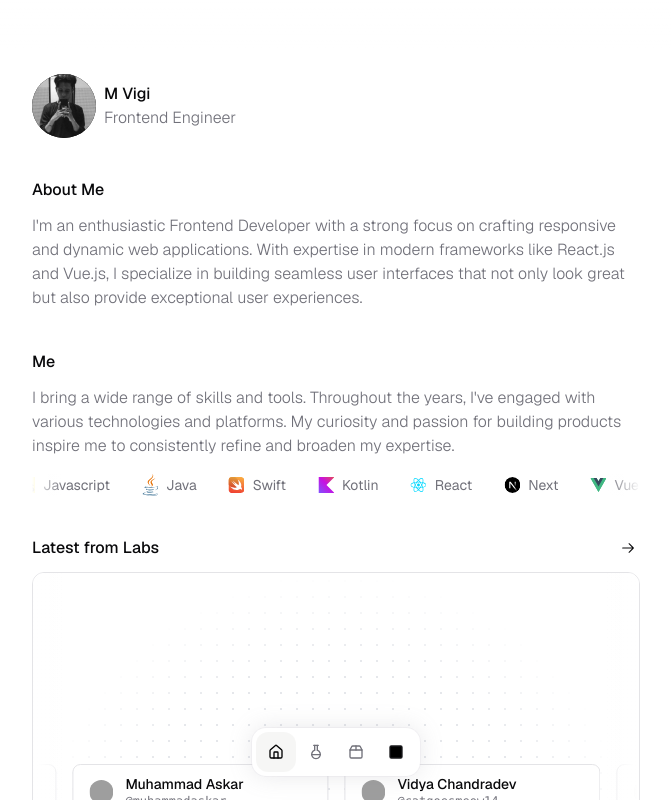
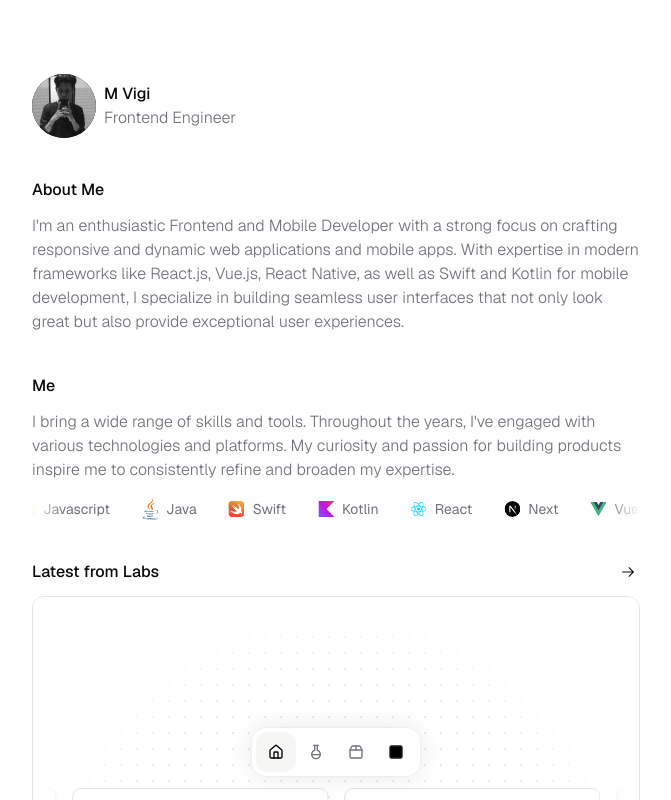
Before and after one commit to mhmmdvg/mvigi, a Next.js app: page / in a window 1280 px wide. Shown: the top 800 px of the page, without its empty margins (304-975 px from the left). Built offline with nearby package versions, Linux system fonts and the light colour scheme; grey boxes are pictures that could not be loaded.

Commit message:
feat: update about me

```diff
--- a/src/components/section/AboutMe.tsx
+++ b/src/components/section/AboutMe.tsx
@@ -6,11 +6,12 @@ export default function AboutMe() {
     <section className="flex w-full flex-col">
       <Paragraph title="About Me">
         <p className="font-light">
-					I&apos;m an enthusiastic Frontend Developer with a strong focus
-					on crafting responsive and dynamic web applications. With
-					expertise in modern frameworks like React.js and Vue.js, I
-					specialize in building seamless user interfaces that not only
-					look great but also provide exceptional user experiences.
+          I&apos;m an enthusiastic Frontend and Mobile Developer with a strong
+          focus on crafting responsive and dynamic web applications and mobile
+          apps. With expertise in modern frameworks like React.js, Vue.js, React
+          Native, as well as Swift and Kotlin for mobile development, I
+          specialize in building seamless user interfaces that not only look
+          great but also provide exceptional user experiences.
         </p>
       </Paragraph>
     </section>
```
Lines whose indentation alone changed are shown as unchanged.
